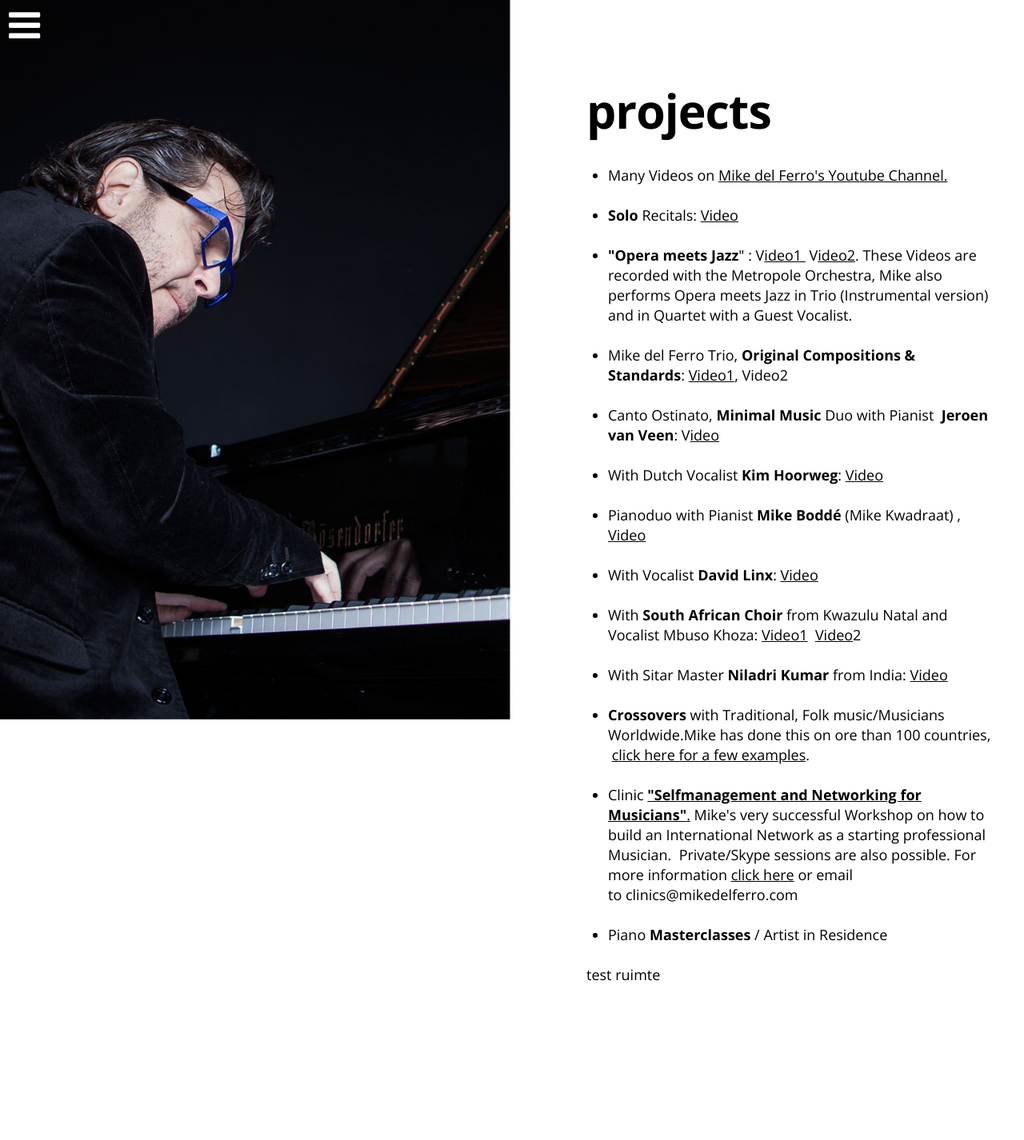
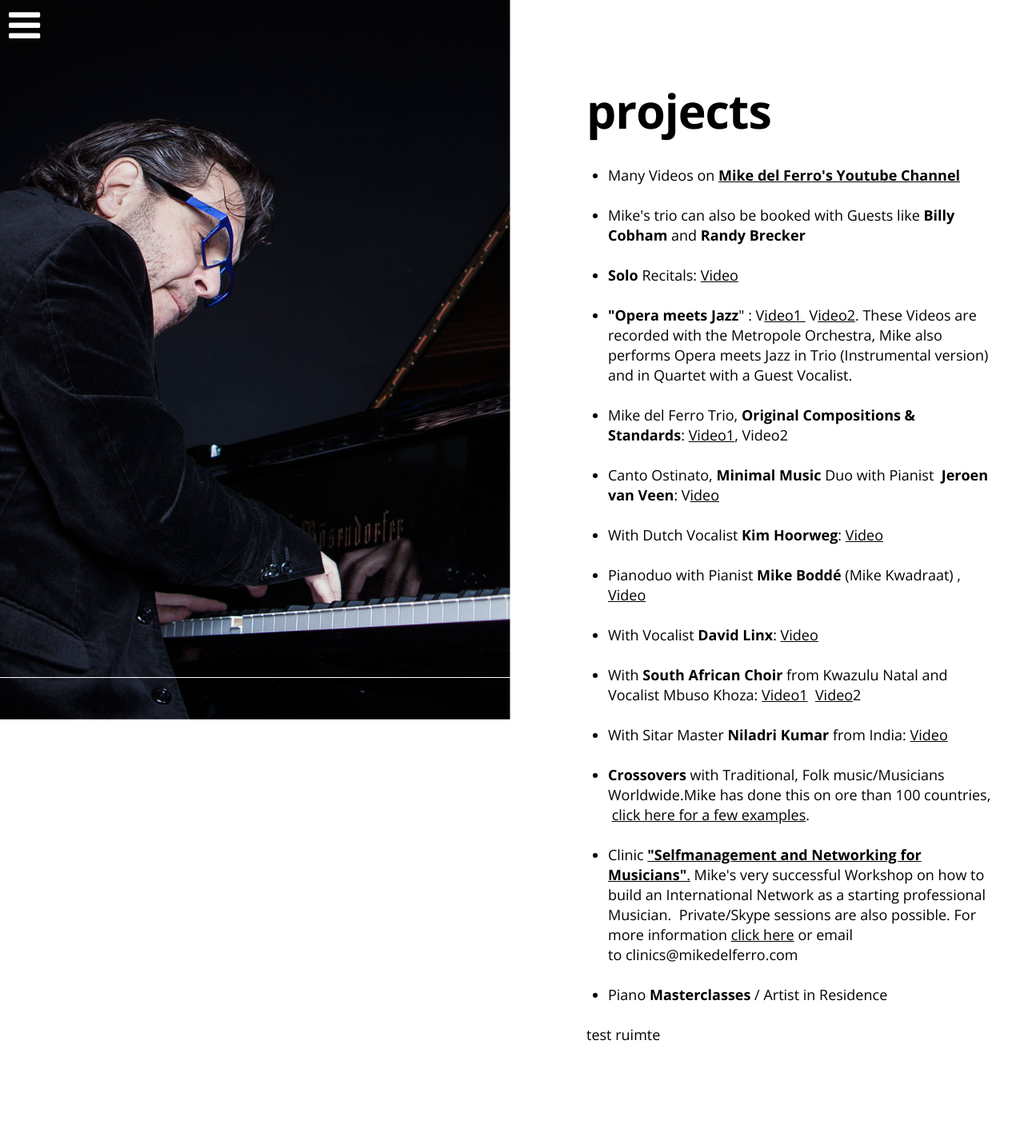
Before and after one commit to mikedelferro/website, a Jekyll site: the page projects.html, which Jekyll copies as it is, in a window 1280 px wide. Shown: the whole page at 80% size. Built offline with Jekyll 4.4.1, drawn with Linux system fonts in a browser that asks for light colours; nearby versions of some CDN libraries; before the commit the page ends 1376 px from its top, so only the background shows below that.

Commit message:
Updated 'projects.html' via CloudCannon

```diff
--- a/projects.html
+++ b/projects.html
@@ -609,7 +609,11 @@ $(document).ready(function() {
     font-weight: 300; font-family: &#039;Open Sans&#039;, sans-serif;" class="wysiwyg editable growpage">
     <!--base32-c9gq6t9k68pk8c9me1vqexkdccuq2dhpehgk4rveddr6mxka6nhpgvbh71t64ck4d1n6mc3pdcrp8vkaddukgutkchw72dtrehh6atb7ertpet9t68u30bb2c5tpactj-base32-->
     <ul>
-      <li>Many Videos on <a data-cms-editor-link-style="undefined" target="_blank" href="https://buff.ly/2HeBOYA ">Mike del Ferro's Youtube Channel.</a></li>
+      <li>Many Videos on <a data-cms-editor-link-style="undefined" target="_blank" href="https://buff.ly/2HeBOYA "><strong>Mike del Ferro's Youtube Channel</strong></a></li>
+    </ul>
+    <p>&nbsp;</p>
+    <ul>
+      <li>Mike's trio can also be booked with Guests like <strong>Billy Cobham</strong> and <strong>Randy Brecker</strong></li>
     </ul>
     <p>&nbsp;</p>
     <ul>
```
